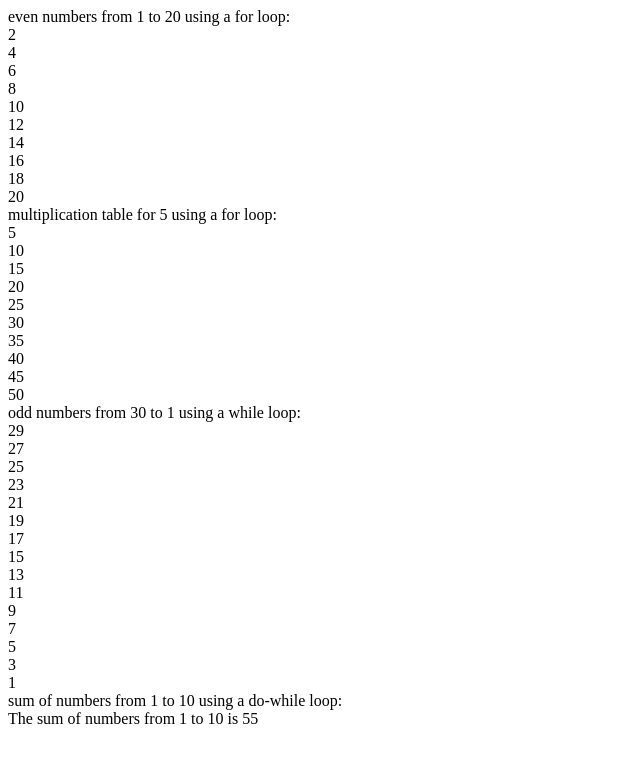
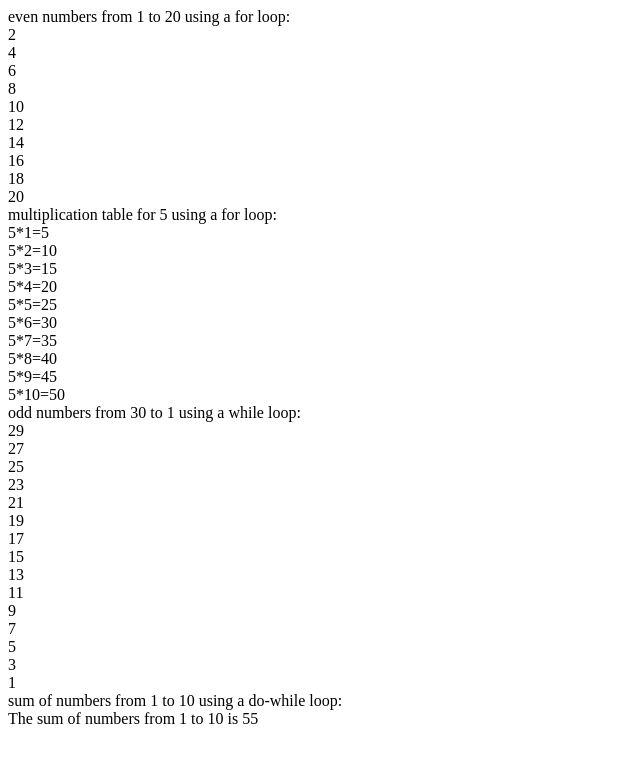
Before and after one commit to MaddalaYashwanth/Yashwanth_13, a plain HTML site: page index.html in a window 1280 px wide. Shown: the whole page, without its empty margins (0-640 px from the left). Drawn offline with Linux system fonts and the light colour scheme.

Commit message:
JS_Task-3(10-10-23)

```diff
--- a/index.html
+++ b/index.html
@@ -17,10 +17,9 @@
 
         // 2.Print the multiplication table for 5 using a for loop.
         document.write("multiplication table for 5 using a for loop:"+"<br>")
-        for(var b=5;b<=50;b++){
-            if(b%5==0){
-                document.write(b+"<br>");
-            }
+        for(var b=1;b<=10;b++){
+
+             document.write(5+"*"+b+"="+(5*b)+"<br>");
         }
 
         // 3.Print odd numbers from 30 to 1 using a while loop.
@@ -44,6 +43,8 @@
         while(d<=10)
         document.write("The sum of numbers from 1 to 10 is "+sum);
 
+
+
     </script>
 </body>
 </html>
```
